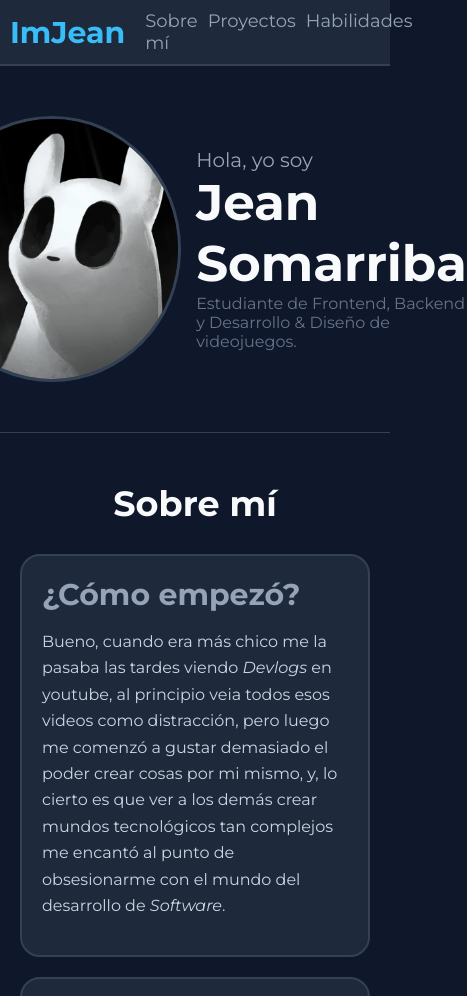
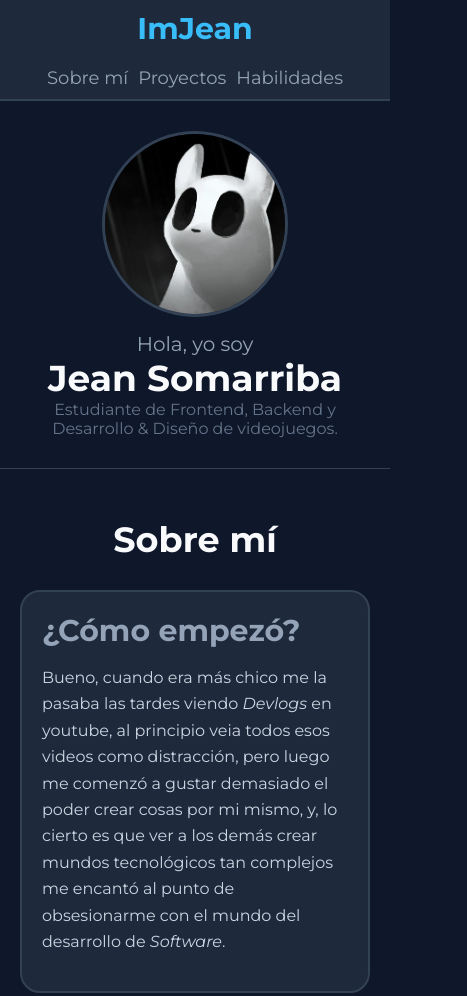
Before and after one commit to im-jean/portfolio, a plain HTML site: page index.html in a window 390 px wide. Shown: the top 996 px of the page, 467 px wide, since content can reach past the window. Drawn offline with Linux system fonts and the light colour scheme.

Commit message:
Diseño(Moviles): Se ha añadido el diseño responsivo basico para móviles.

```diff
--- a/css/style.css
+++ b/css/style.css
@@ -75,6 +75,7 @@ a {
 .cabecera {
   background-color: var(--bg-tarjeta);
   display: flex;
+  flex-wrap: wrap;
   justify-content: space-between;
   align-items: center;
   border-bottom: 2px solid var(--borde);
@@ -216,3 +217,29 @@ a {
   }
 
 }
+
+/* ============================== */
+/* Diseño responsivo para moviles */
+/* ============================== */
+@media (max-width: 768px) {
+  .cabecera {
+    flex-direction: column;
+
+    .btns-info {
+      flex-wrap: wrap;
+      justify-content: center;
+    }
+  }
+  .seccion-inicio {
+    flex-direction: column;
+    text-align: center;
+    padding: 30px 20px;
+  }
+  .seccion-inicio .inicio-nombre {
+    font-size: 36px;
+  }
+  .seccion-inicio .inicio-foto-perfil {
+    width: 180px;
+    height: 180px;
+  }
+}
```
